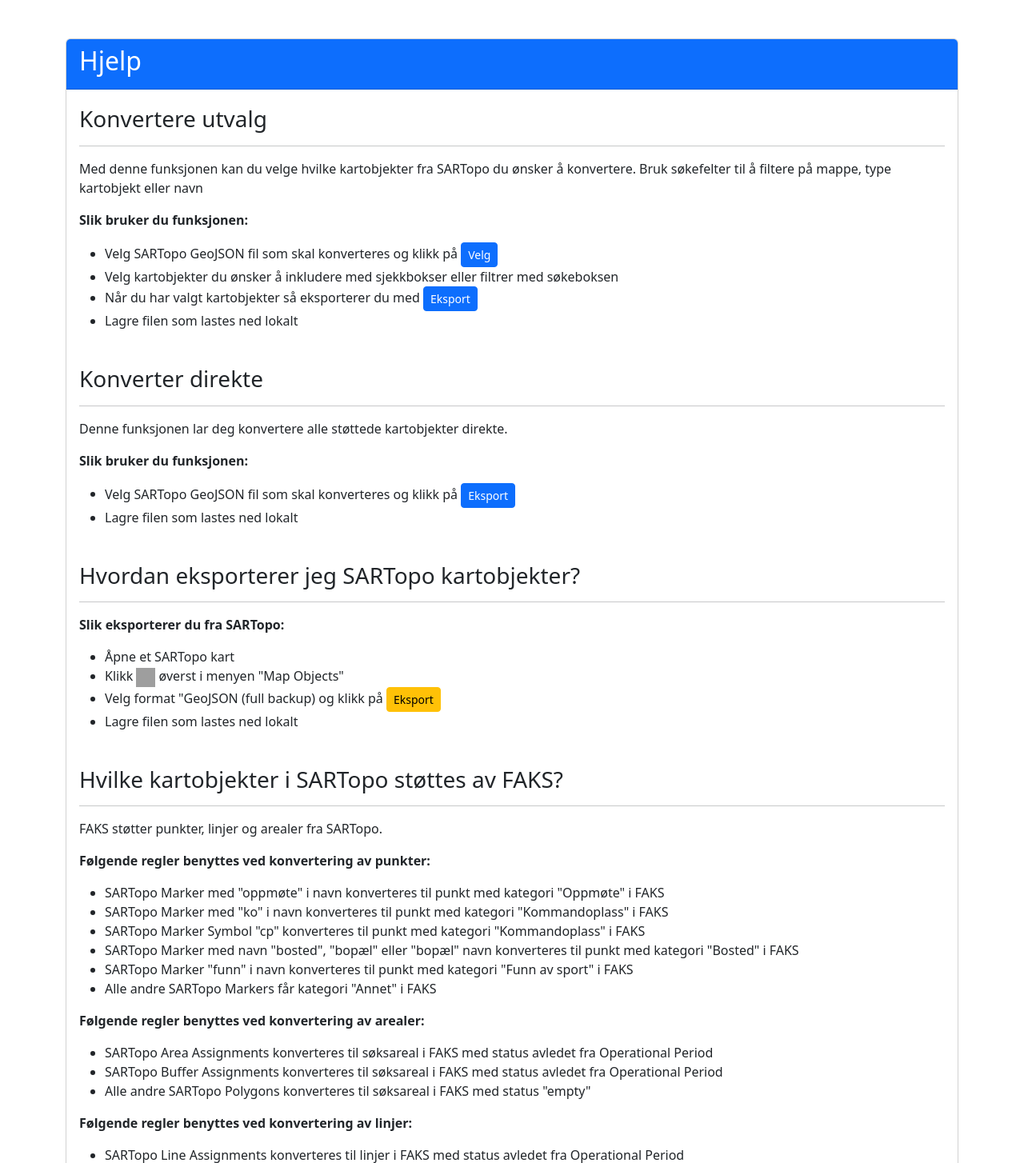
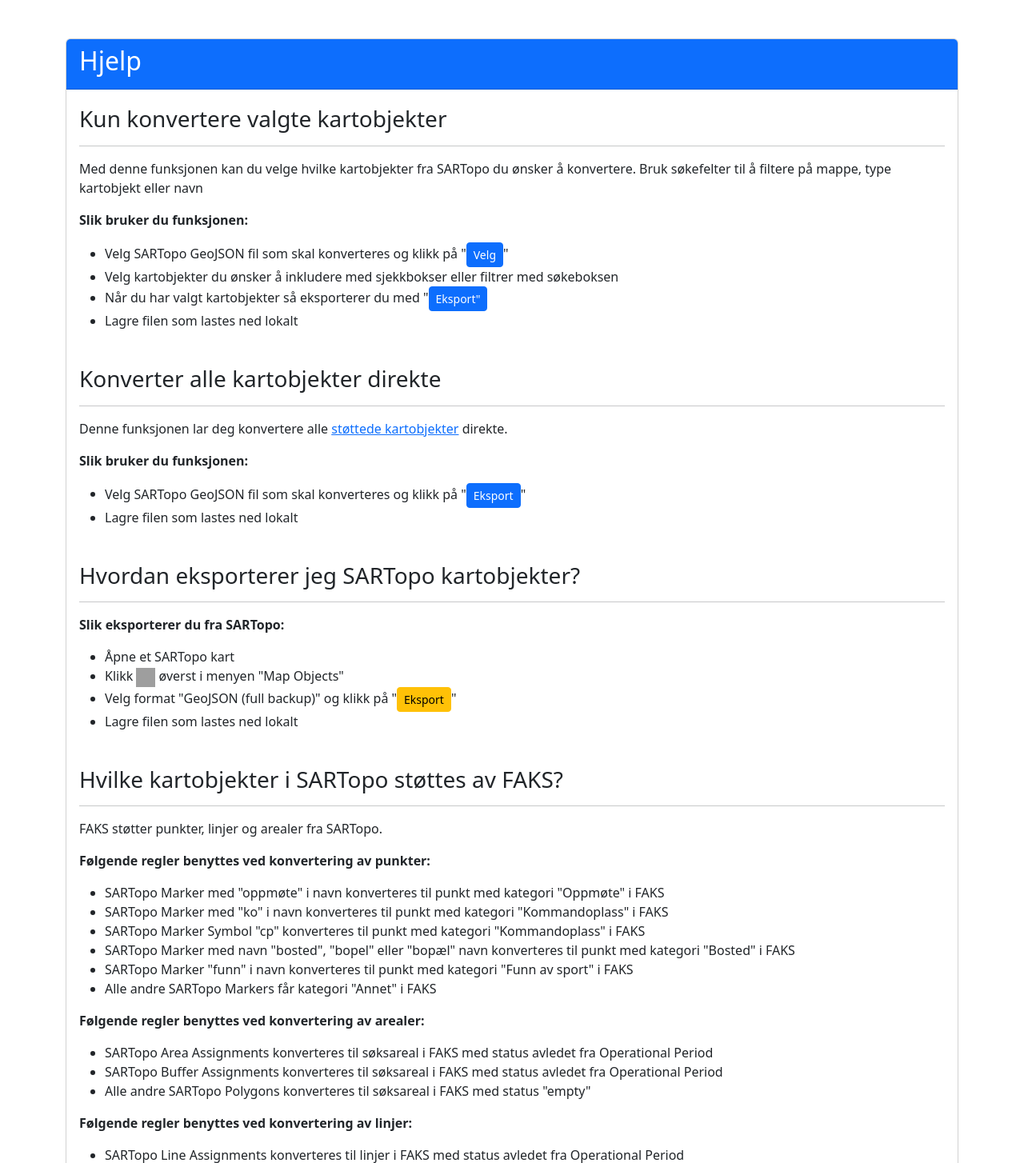
Before and after one commit to kengu/fakspy, a Flask app: page /help in a window 1280 px wide. Shown: the part 56-1510 px from the top of the page at 80% size. Run offline with Flask 3, Linux system fonts and the light colour scheme; grey boxes are pictures that could not be loaded.

Commit message:
Improved docs

```diff
--- a/templates/help.html
+++ b/templates/help.html
@@ -9,24 +9,24 @@
             <h2>Hjelp</h2>
         </div>
         <div class="card-body">
-            <h3 class="my-1">Konvertere utvalg</h3>
+            <h3 class="my-1">Kun konvertere valgte kartobjekter</h3>
             <hr>
             <p>Med denne funksjonen kan du velge hvilke kartobjekter fra SARTopo du ønsker å konvertere. Bruk søkefelter til å filtere på mappe, type kartobjekt eller navn </p>
             <p><strong>Slik bruker du funksjonen:</strong></p>
             <ul>
-                <li>Velg SARTopo GeoJSON fil som skal konverteres og klikk på <button class="btn btn-primary btn-sm">Velg</button></li>
+                <li>Velg SARTopo GeoJSON fil som skal konverteres og klikk på "<button class="btn btn-primary btn-sm">Velg</button>"</li>
                 <li>Velg kartobjekter du ønsker å inkludere med sjekkbokser eller filtrer med søkeboksen</li>
-                <li>Når du har valgt kartobjekter så eksporterer du med <button class="btn btn-primary btn-sm">Eksport</button></li>
+                <li>Når du har valgt kartobjekter så eksporterer du med "<button" class="btn btn-primary btn-sm">Eksport</button>"</li>
                 <li>Lagre filen som lastes ned lokalt</li>
             </ul>
             <br/>
 
-            <h3 class="my-1">Konverter direkte</h3>
+            <h3 class="my-1">Konverter alle kartobjekter direkte</h3>
             <hr>
-            <p>Denne funksjonen lar deg konvertere alle støttede kartobjekter direkte.</p>
+            <p>Denne funksjonen lar deg konvertere alle <a href="#supported">støttede kartobjekter</a> direkte.</p>
             <p><strong>Slik bruker du funksjonen:</strong></p>
             <ul>
-                <li>Velg SARTopo GeoJSON fil som skal konverteres og klikk på <button class="btn btn-primary btn-sm">Eksport</button></li>
+                <li>Velg SARTopo GeoJSON fil som skal konverteres og klikk på "<button class="btn btn-primary btn-sm">Eksport</button>"</li>
                 <li>Lagre filen som lastes ned lokalt</li>
             </ul>
             <br/>
@@ -37,12 +37,12 @@
             <ul>
                 <li>Åpne et SARTopo kart</li>
                 <li>Klikk <img width="24px" height="24px" src="https://sartopo.com/static/images/export.svg" alt="icon"/> øverst i menyen "Map Objects"</li>
-                <li>Velg format "GeoJSON (full backup) og klikk på <button class="btn btn-warning btn-sm">Eksport</button></li>
+                <li>Velg format "GeoJSON (full backup)" og klikk på "<button class="btn btn-warning btn-sm">Eksport</button>"</li>
                 <li>Lagre filen som lastes ned lokalt</li>
             </ul>
             <br/>
 
-            <h3 class="my-1">Hvilke kartobjekter i SARTopo støttes av FAKS?</h3>
+            <h3 id="supported" class="my-1">Hvilke kartobjekter i SARTopo støttes av FAKS?</h3>
             <hr>
             <p>FAKS støtter punkter, linjer og arealer fra SARTopo. </p>
             <p><strong>Følgende regler benyttes ved konvertering av punkter:</strong></p>
@@ -50,7 +50,7 @@
                 <li>SARTopo Marker med "oppmøte" i navn konverteres til punkt med kategori "Oppmøte" i FAKS</li>
                 <li>SARTopo Marker med "ko" i navn konverteres til punkt med kategori "Kommandoplass" i FAKS</li>
                 <li>SARTopo Marker Symbol "cp" konverteres til punkt med kategori "Kommandoplass" i FAKS</li>
-                <li>SARTopo Marker med navn "bosted", "bopæl" eller "bopæl" navn konverteres til punkt med kategori "Bosted" i FAKS</li>
+                <li>SARTopo Marker med navn "bosted", "bopel" eller "bopæl" navn konverteres til punkt med kategori "Bosted" i FAKS</li>
                 <li>SARTopo Marker "funn" i navn konverteres til punkt med kategori "Funn av sport" i FAKS</li>
                 <li>Alle andre SARTopo Markers får kategori "Annet" i FAKS</li>
             </ul>
```
